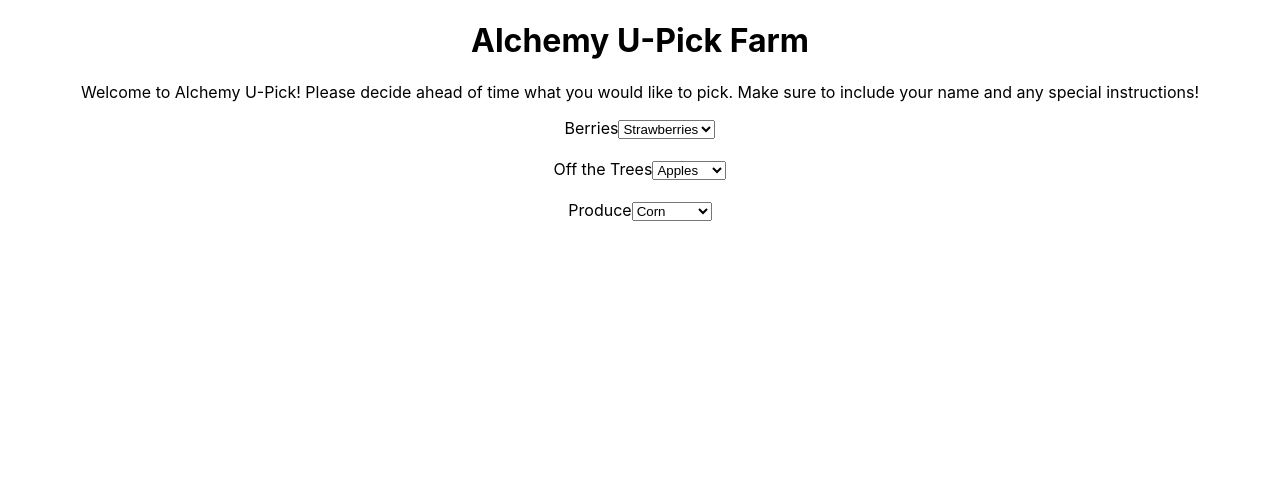
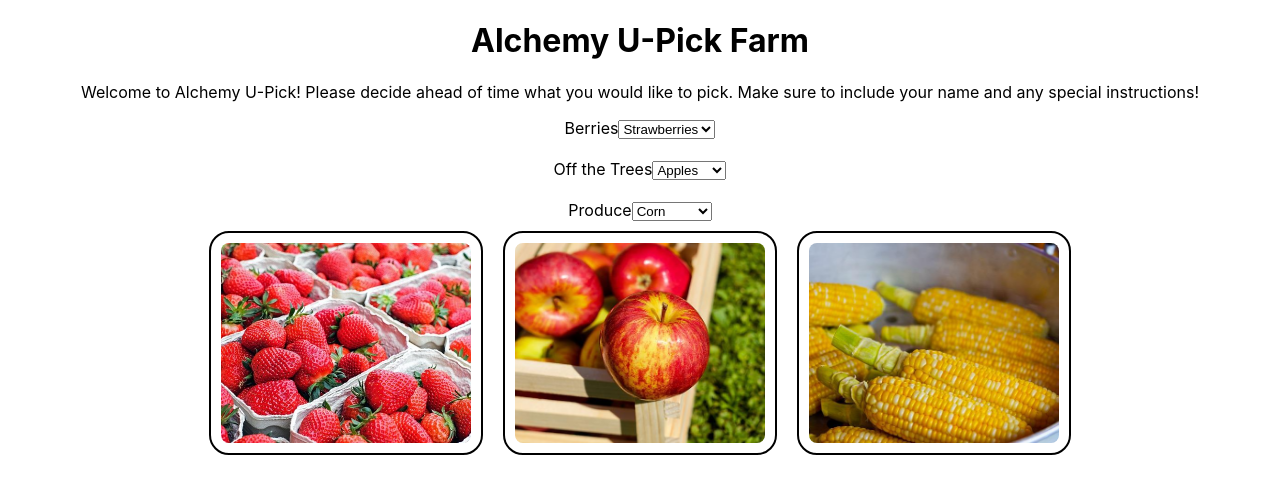
Before and after one commit to mariahschock/Fast-Food, a React (Create React App) app: page / in a window 1280 px wide. Shown: the top 494 px of the page. Built offline with nearby package versions, Linux system fonts and the light colour scheme.

Commit message:
display images

```diff
--- a/src/App.css
+++ b/src/App.css
@@ -36,3 +36,16 @@
     transform: rotate(360deg);
   }
 }
+img {
+  width: 250px;
+  height: 200px;
+  object-fit: cover;
+  padding: 10px;
+  margin: 10px;
+  border-radius: 20px;
+  border: 2px solid black;
+}
+.dropdowns {
+  display: flex;
+  flex-direction:column;
+}
--- a/src/App.js
+++ b/src/App.js
@@ -3,11 +3,12 @@ import './App.css';
 import BerryDropdown from './BerryDropdown';
 import FruitDropdown from './FruitDropdown';
 import ProduceDropdown from './ProduceDropdown';
+import Pick from './Pick';
 
 function App() {
   const [berries, setBerries] = useState('strawberries');
-  const [fruits, setFruits] = useState('peaches');
-  const [produce, setProduce] = useState('tomatoes');
+  const [fruits, setFruits] = useState('apples');
+  const [produce, setProduce] = useState('corn');
 
 
   return (
@@ -18,9 +19,17 @@ function App() {
         </h1>
       </header>
       <p>Welcome to Alchemy U-Pick! Please decide ahead of time what you would like to pick. Make sure to include your name and any special instructions!</p>
-      <BerryDropdown setBerries={ setBerries } /> <br />
-      <FruitDropdown setFruits={ setFruits } /> <br />
-      <ProduceDropdown setProduce={ setProduce } />
+      <section className="dropdowns">
+        <BerryDropdown setBerries={ setBerries } /> <br />
+        <FruitDropdown setFruits={ setFruits } /> <br />
+        <ProduceDropdown setProduce={ setProduce } />
+      </section>
+      <section className="pictures">
+        <Pick
+          berries={berries}
+          fruits={fruits}
+          produce={produce} />
+      </section>
     </div>
   );
 }
--- a/src/BerryDropdown.js
+++ b/src/BerryDropdown.js
@@ -8,7 +8,7 @@ export default function BerryDropdown({ setBerries }) {
         <option value="strawberries">Strawberries</option>
         <option value="raspberries">Raspberries</option>
         <option value="blackberries">Blackberries</option>
-        <option value="blueberries">Blueberreis</option>
+        <option value="blueberries">Blueberries</option>
       </select>
     </div>
   );
--- /dev/null
+++ b/src/Pick.js
@@ -0,0 +1,11 @@
+import React from 'react';
+
+export default function Pick({ berries, fruits, produce }) {
+  return (
+    <section>
+      <img src={`${berries}.png`} />
+      <img src={`${fruits}.png`} />
+      <img src={`${produce}.png`} />
+    </section>
+  );
+}
```
